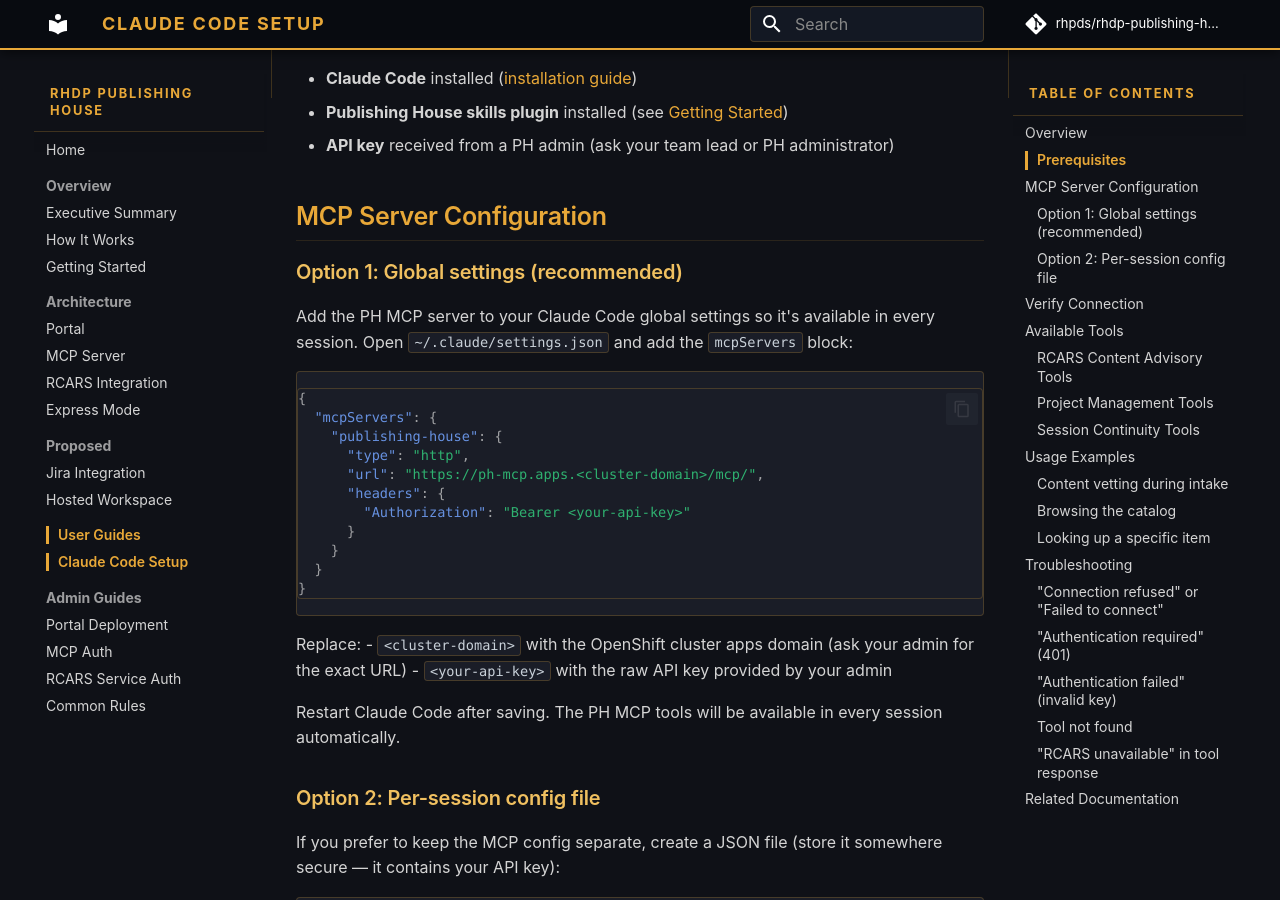
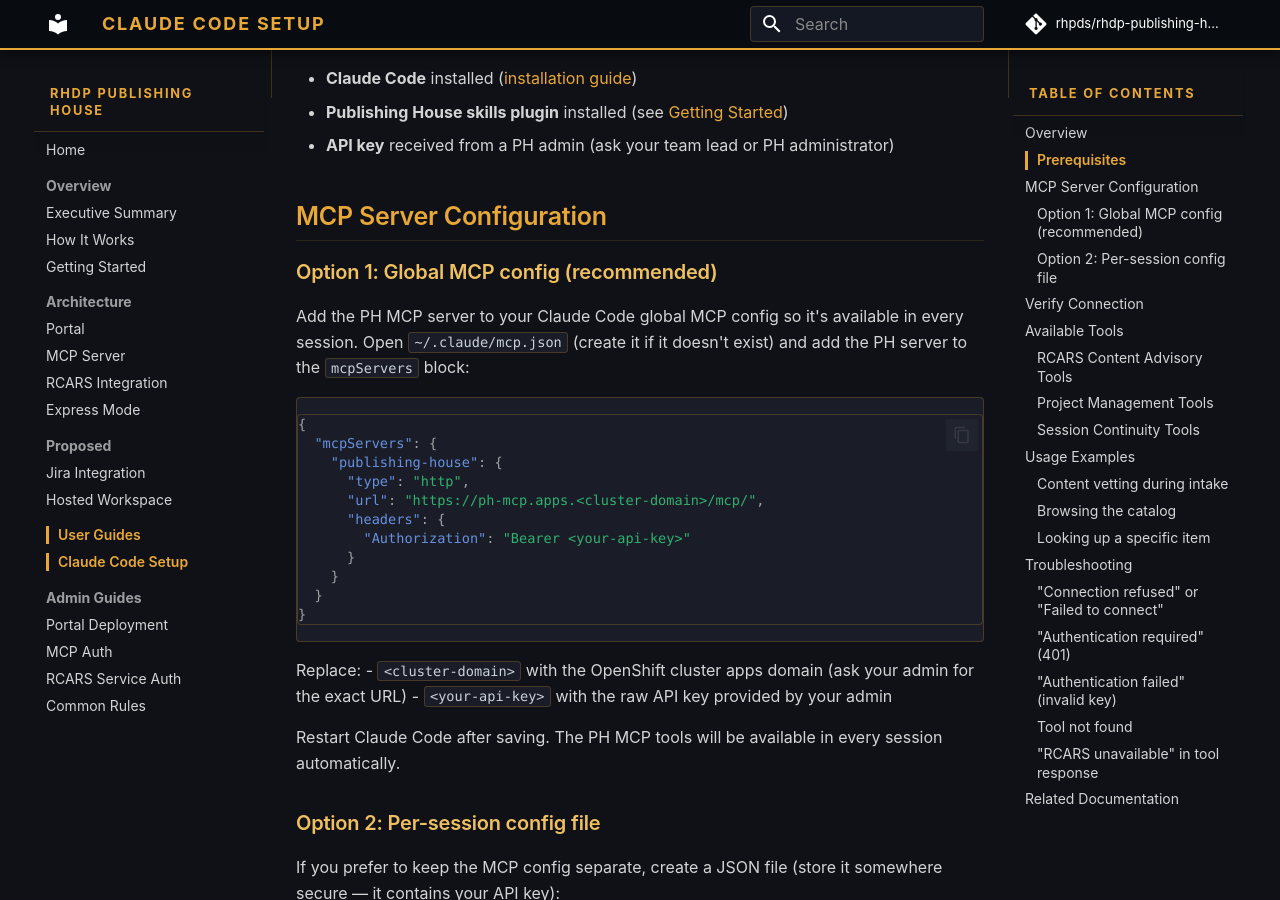
Before and after one commit to treddy08/rhdp-publishing-house, an MkDocs documentation site: the page built from docs/user/claude-code-setup.md, in a window 1280 px wide and 900 px high, scrolled down 387 px. Built offline with MkDocs 1.6.1 and Material for MkDocs 9.7.7, drawn with Linux system fonts in a browser that asks for light colours; comment, search, counter and statistics services are not loaded.

Commit message:
docs: Fix MCP config location — mcp.json not settings.json
Co-Authored-By: Claude Opus 4.6 (1M context) <noreply@anthropic.com>

````diff
--- a/docs/user/claude-code-setup.md
+++ b/docs/user/claude-code-setup.md
@@ -12,9 +12,9 @@ Publishing House exposes MCP tools that let Claude Code query the RCARS content
 
 ## MCP Server Configuration
 
-### Option 1: Global settings (recommended)
+### Option 1: Global MCP config (recommended)
 
-Add the PH MCP server to your Claude Code global settings so it's available in every session. Open `~/.claude/settings.json` and add the `mcpServers` block:
+Add the PH MCP server to your Claude Code global MCP config so it's available in every session. Open `~/.claude/mcp.json` (create it if it doesn't exist) and add the PH server to the `mcpServers` block:
 
 ```json
 {
````
